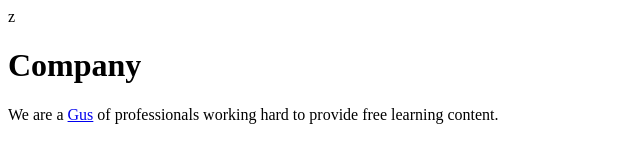
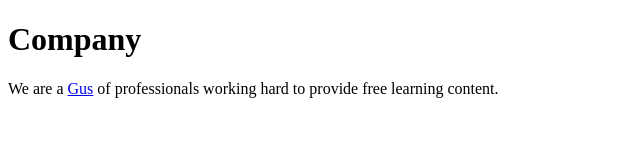
Before and after one commit to daquarti/curses, a plain HTML site: page index.html in a window 1280 px wide. Shown: the whole page, without its empty margins (0-640 px from the left). Drawn offline with Linux system fonts and the light colour scheme.

Commit message:
Update index.html

```diff
--- a/index.html
+++ b/index.html
@@ -6,7 +6,7 @@
    </head>
 
    <body>
-      z<h1>Company</h1>
+      <h1>Company</h1>
       <p>
          We are a <a href="https://www.linkedin.com/in/doqai/">Gus</a> of professionals working
          hard to provide free learning content.
```
